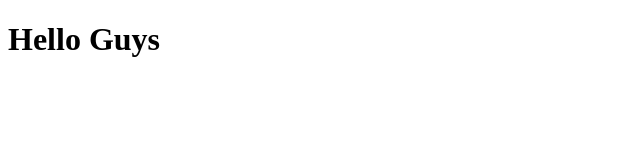
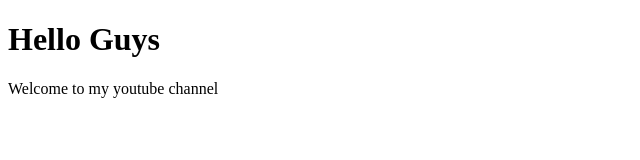
Before and after one commit to Adarshg22/demo-, a plain HTML site: page index.html in a window 1280 px wide. Shown: the whole page, without its empty margins (0-640 px from the left). Drawn offline with Linux system fonts and the light colour scheme.

Commit message:
Add an paragraph

```diff
--- a/index.html
+++ b/index.html
@@ -7,5 +7,6 @@
 </head>
 <body>
     <h1>Hello Guys</h1>
+    <p>Welcome to my youtube channel</p>
 </body>
 </html>
```
